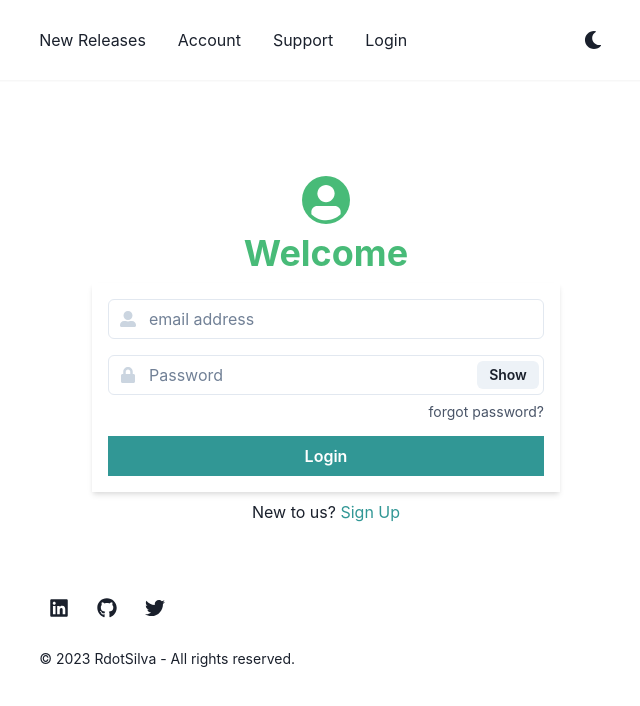
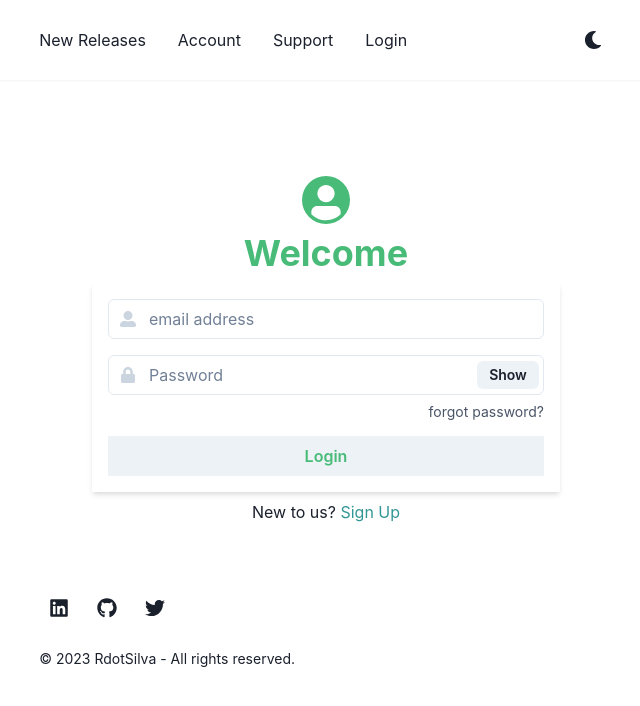
Before and after one commit to RdotSilva/TypeScript-React-Media-Release-Notifier-UI, a React (Create React App) app: page /login in a window 1280 px wide. Shown: the top 706 px of the page, without its empty margins (314-954 px from the left). Built offline with nearby package versions, Linux system fonts and the light colour scheme.

Commit message:
Update button color to match theme

```diff
--- a/src/pages/Login/Login.tsx
+++ b/src/pages/Login/Login.tsx
@@ -72,7 +72,7 @@ const Login = () => {
                 borderRadius={0}
                 type="submit"
                 variant="solid"
-                colorScheme="teal"
+                color={"green.400"}
                 width="full"
               >
                 Login
```
